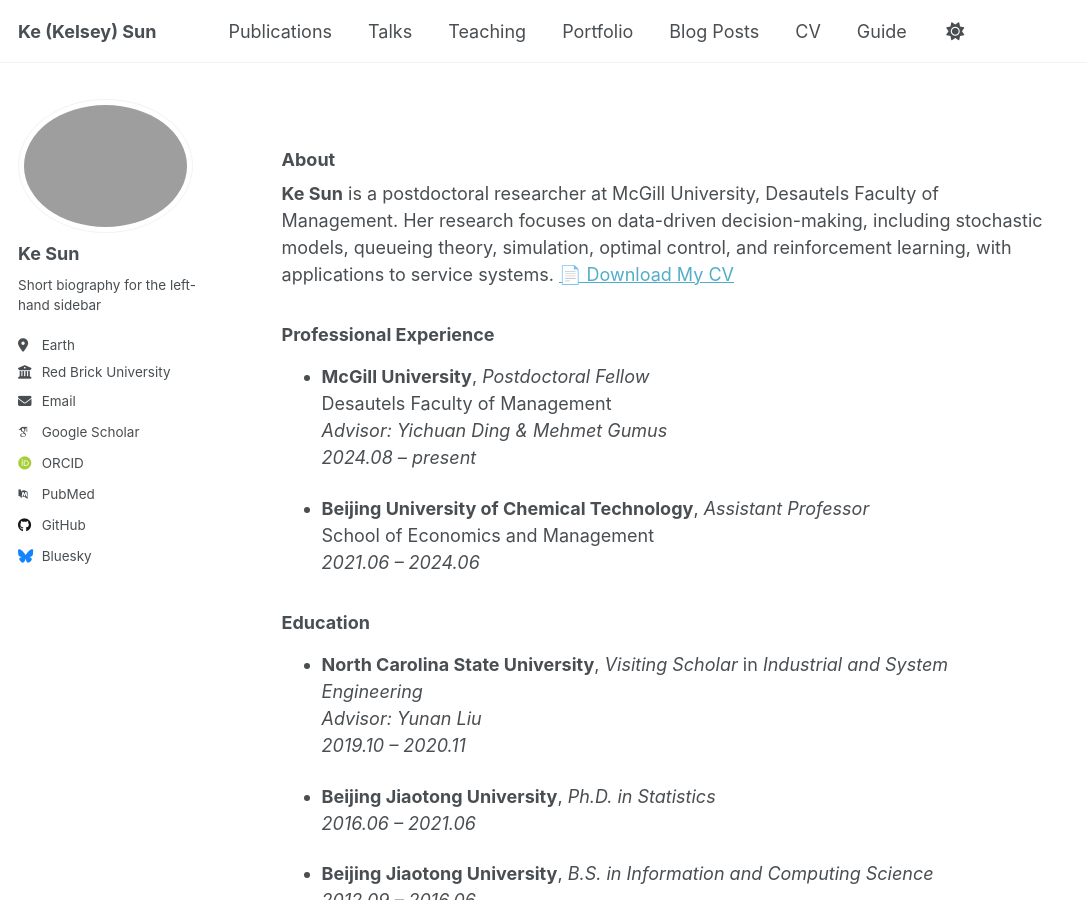
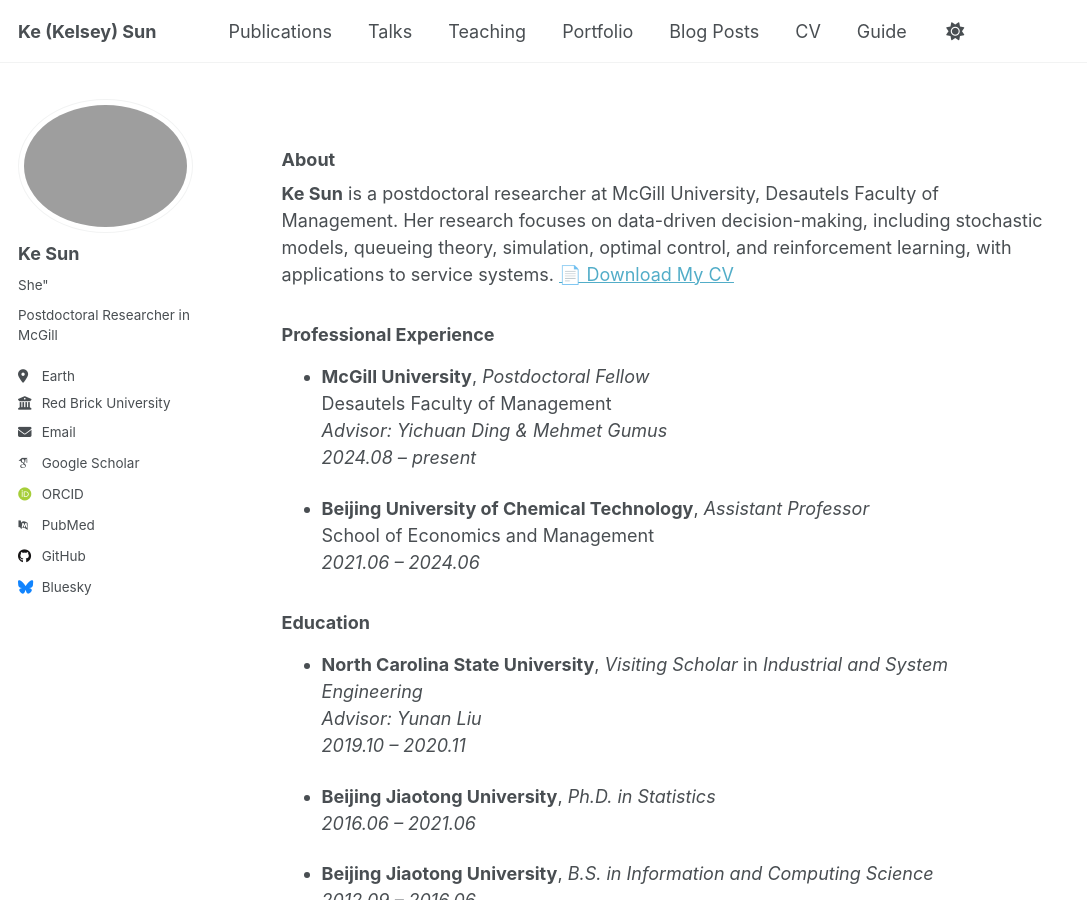
Before and after one commit to KeSun-2025/KeSun-2025.github.io, a Jekyll site: the page built from _pages/about.md, in a window 1280 px wide and 900 px high. Shown: the whole window, without its empty margins (0-1087 px from the left). Built offline with Jekyll 4.4.1, drawn with Linux system fonts in a browser that asks for light colours; some web fonts are replaced.

Commit message:
Update _config.yml

```diff
--- a/_config.yml
+++ b/_config.yml
@@ -24,12 +24,12 @@ author:
   # Biographic information
   avatar           : "profile.png"
   name             : "Ke Sun"
-  pronouns         : # example: "she/her"
-  bio              : "Short biography for the left-hand sidebar"
+  pronouns         : She"
+  bio              : "Postdoctoral Researcher in McGill"
   location         : "Earth"
   employer         : "Red Brick University"
-  uri              : # URL
-  email            : "none@example.org"
+  uri              : # https://kesun-2025.github.io/
+  email            : "ke.sun@mail.mcgill.ca"
 
   # Academic websites
   academia         : # URL
```
